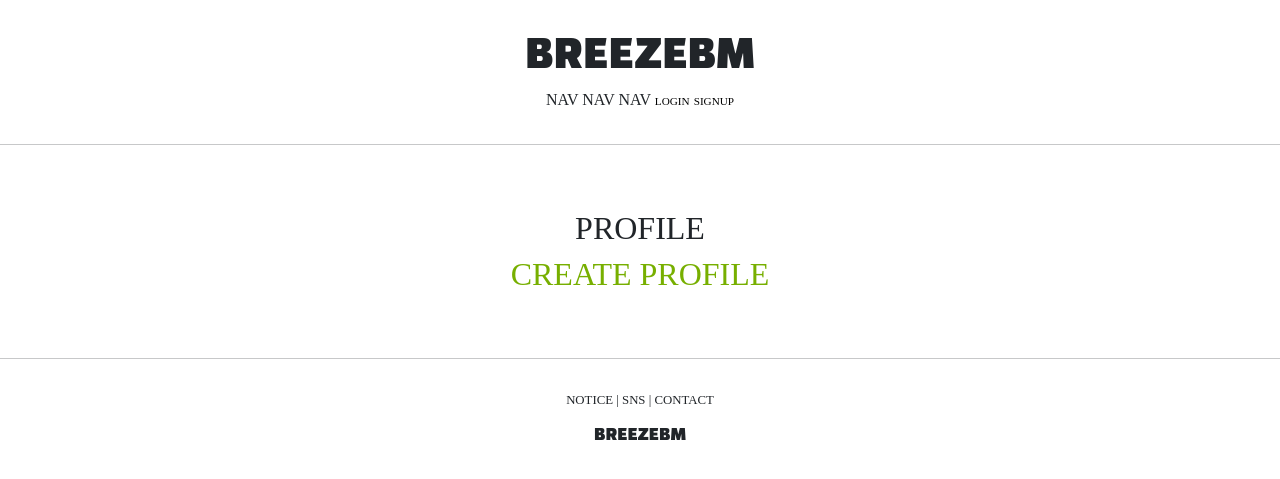
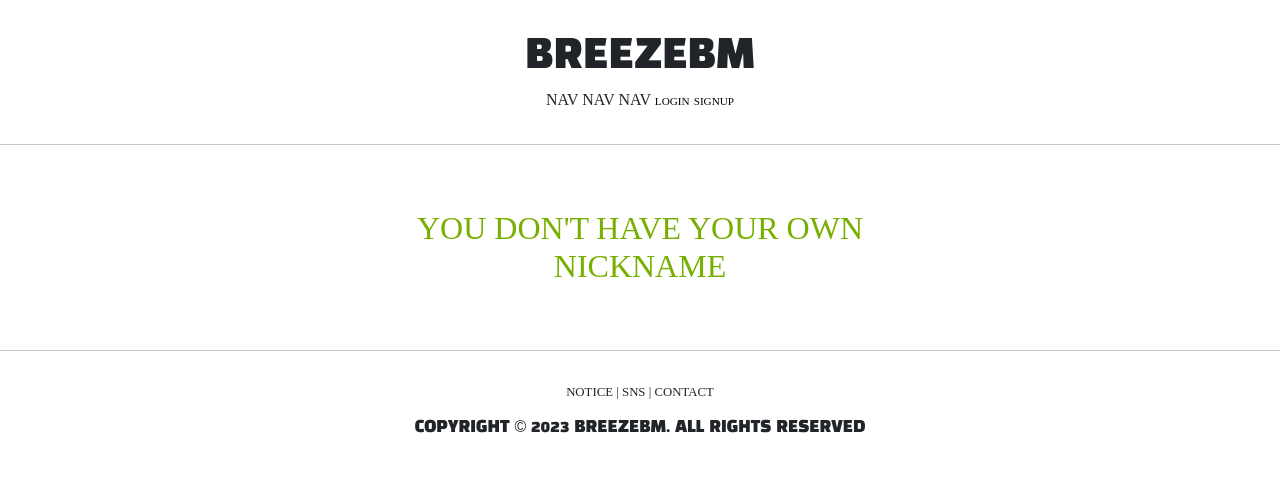
Before and after one commit to BreezeBM/django-study, a Django app: template breezebm/accountapp/templates/accountapp/detail.html in a window 1280 px wide. Shown: the top 479 px of the page. Run offline with Django 4.2, Linux system fonts and the light colour scheme; the template is opened without the code that fills it, so the values that code supplies are empty; some libraries are stand-ins or nearby versions; some web fonts are replaced.

Commit message:
feat: 33강 리팩토링

```diff
--- a/breezebm/accountapp/templates/accountapp/detail.html
+++ b/breezebm/accountapp/templates/accountapp/detail.html
@@ -5,30 +5,37 @@
 
 <div>
     <div style="text-align:center; max-width:500px; margin: 4rem auto;">
+        {% if target_user.profile %}
         <h2 style="font-family: NanumSquareNeoExtraBold">PROFILE</h2>
 
-        {% if target_user.profile %}
         <img src="{{ target_user.profile.image.url }}" alt="" style="height: 8rem; width: 8rem; border-radius: 10rem; margin-bottom: 1rem; margin-top: 1rem">
 
         <h2 style="font-family: NanumSquareNeoExtraBold">
             {{ target_user.profile.nickname }}
+            {% if target_user == user %}
                 <a class="change_text" style="text-decoration:none;" href="{% url 'profileapp:update' pk=target_user.profile.pk %}">
                     <div style="font-size: .5rem">
                             EDIT PROFILE
                     </div>
                 </a>
         </h2>
+            {% endif %}
+        <h5 style="margin-top: 1.2rem; margin-bottom: 1.2rem">
+            {{ target_user.profile.message }}
+        </h5>
         {% else %}
+            {% if target_user == user %}
                 <a class="change_text" style="text-decoration:none;" href="{% url 'profileapp:create' %}">
                     <h2 style="font-family: NanumSquareNeoExtraBold">
                         CREATE PROFILE
                 </h2>
             </a>
+            {% else %}
+            <h2 class="change_text">
+                YOU DON'T HAVE YOUR OWN NICKNAME
+            </h2>
             {% endif %}
-
-        <h6 style="margin-top: 1.2rem; margin-bottom: 1.2rem">
-            {{ target_user.profile.message }}
-        </h6>
+        {% endif %}
 
         {% if target_user == user %}
         <a style="color:grey; text-decoration:none;" href="{% url 'accountapp:update' pk=target_user.pk %}">
--- a/breezebm/templates/footer.html
+++ b/breezebm/templates/footer.html
@@ -5,6 +5,6 @@
         <span>CONTACT</span>
     </div>
     <div style="margin-top: 1rem">
-        <h6 class="breeze_logo">BREEZEBM</h6>
+        <h6 class="breeze_logo">COPYRIGHT © 2023 BREEZEBM. ALL RIGHTS RESERVED</h6>
     </div>
 </div>
```
Also changed, not shown: breezebm/profileapp/views.py (+8 -4 lines). Lines whose indentation alone changed are shown as unchanged.
